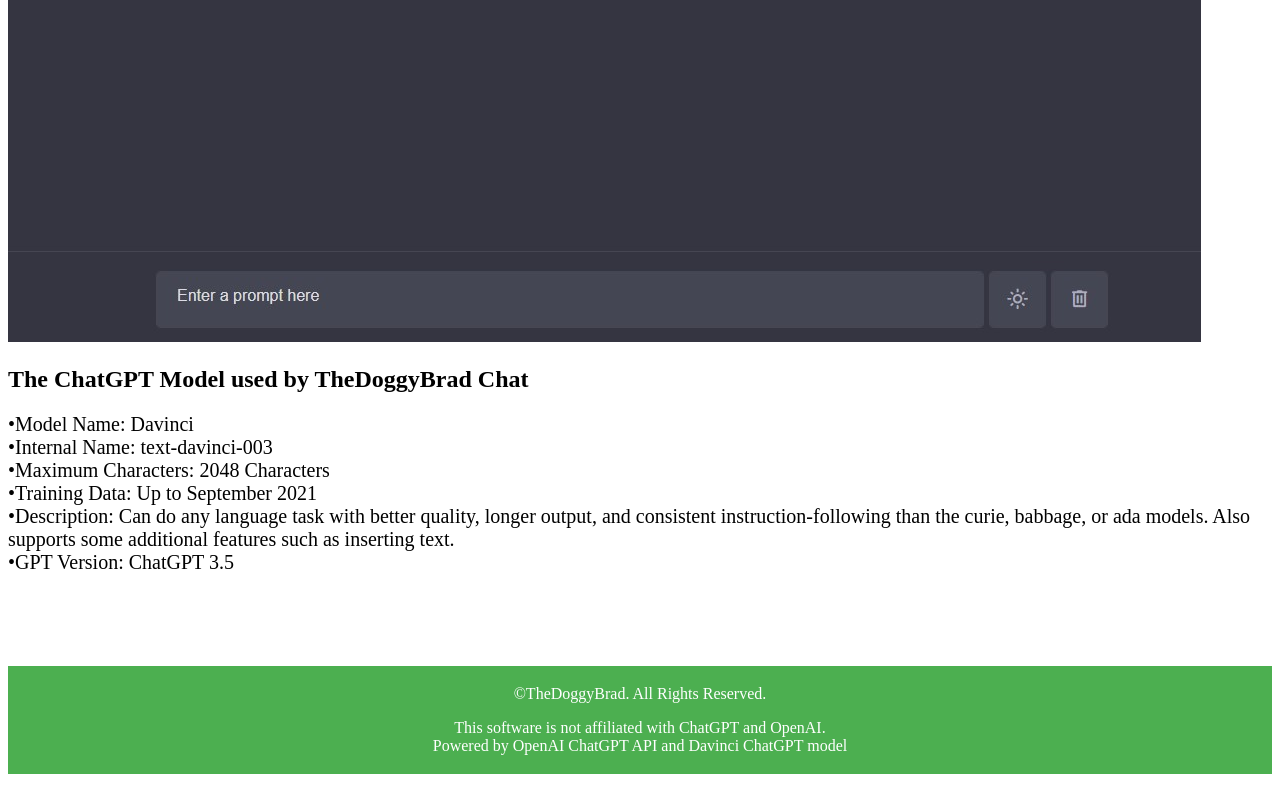
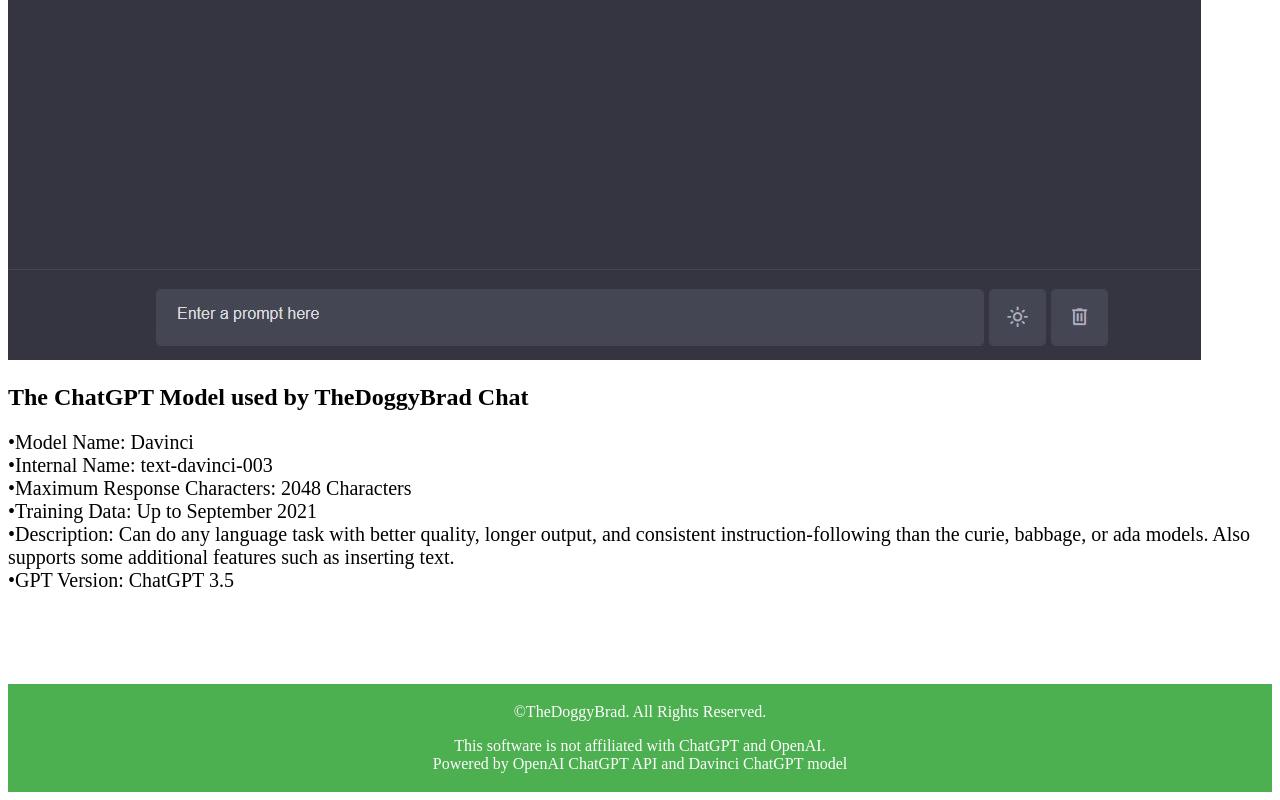
Before and after one commit to thedoggybrad/chat, a plain HTML site: page index.html in a window 1280 px wide. Shown: the part 1801-2601 px from the top of the page. Drawn offline with Linux system fonts and the light colour scheme.

Commit message:
Update index.html

```diff
--- a/index.html
+++ b/index.html
@@ -20,6 +20,7 @@
   font-size: 16px;
   margin: 4px 2px;
   cursor: pointer;
+
 }
 .model {
   font-size: 20px;
@@ -50,7 +51,7 @@ table, th, td {
 <p>TheDoggyBrad Chat can do anything, and much more—often with fewer instructions. It is able to solve logic problems, determine cause and effect, understand the intent of text, produce creative content, explain character motives, and handle complex summarization tasks.</p>
 <form action="chatsystem/index.html">
     <input class="button1" type="submit" value="Try it now!" />
-</form>
+</form><br>
 <img src="1.jpg" alt="1" style="max-width:100%; min-width:300px; height: auto; object-fit: scale-down;"><br>
 <img src="2.jpg" alt="2" style="max-width:100%; min-width:300px; height: auto; object-fit: scale-down;">
 
@@ -58,7 +59,7 @@ table, th, td {
 <h2 class="h">The ChatGPT Model used by TheDoggyBrad Chat</h2>
 <p class="model">•Model Name: Davinci<br>
 •Internal Name: text-davinci-003<br>
-•Maximum Characters: 2048 Characters<br>
+•Maximum Response Characters: 2048 Characters<br>
 •Training Data: Up to September 2021<br>
 •Description: Can do any language task with better quality, longer output, and consistent instruction-following than the curie, babbage, or ada models. Also supports some additional features such as inserting text.<br>
 •GPT Version: ChatGPT 3.5</p>
```
